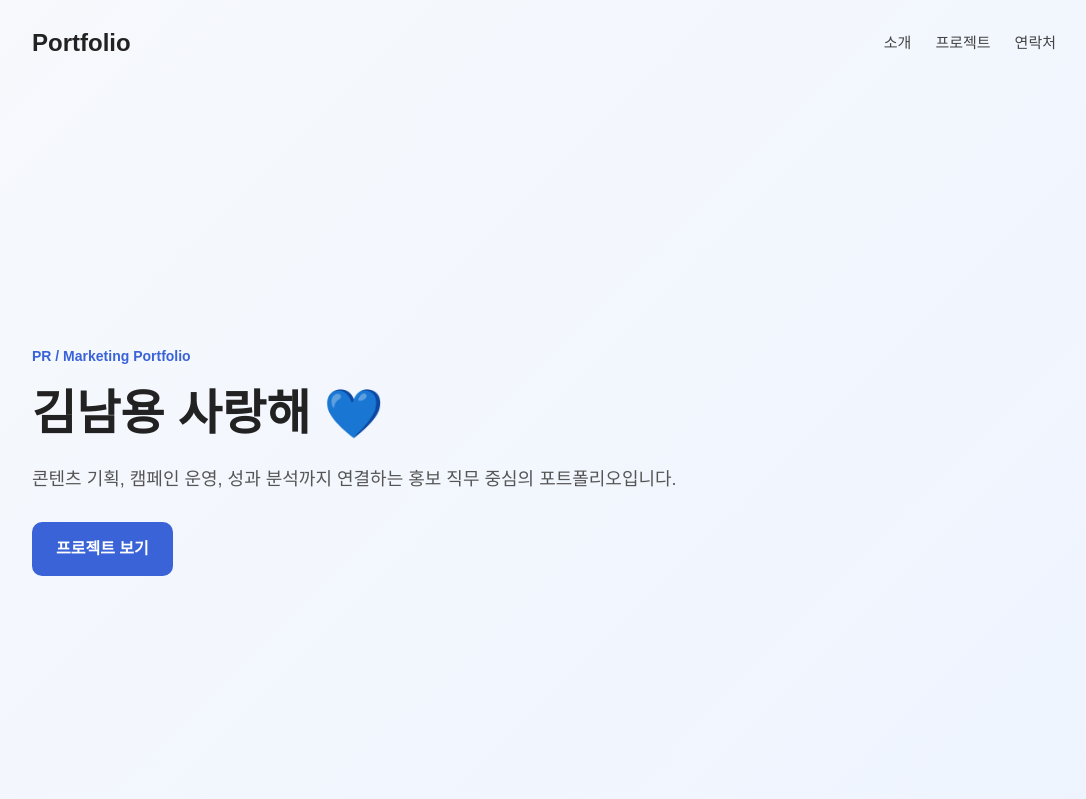
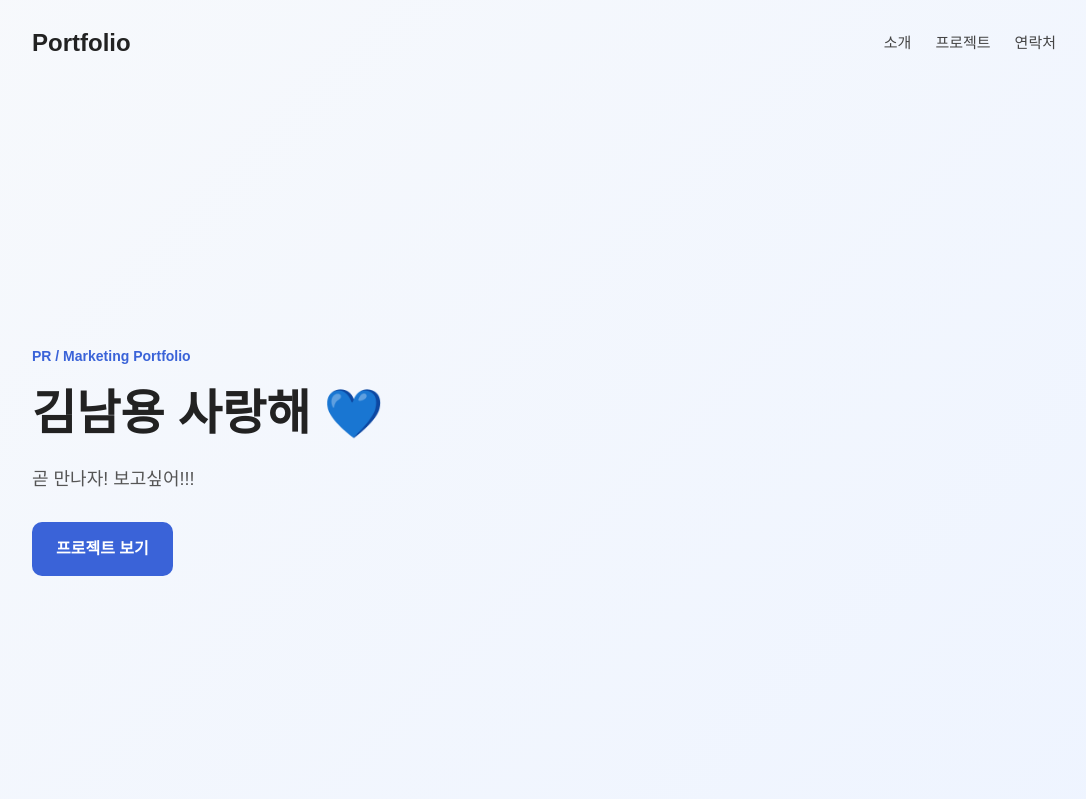
Before and after one commit to hyunji8480-afk/portfolio, a Flask app: page / in a window 1280 px wide. Shown: the top 799 px of the page, without its empty margins (96-1182 px from the left). Run offline with Flask 3, Linux system fonts and the light colour scheme.

Commit message:
Update index.html

```diff
--- a/templates/index.html
+++ b/templates/index.html
@@ -23,8 +23,7 @@
   김남용 사랑해 <span>💙</span>
 </h1>
       <p class="hero-desc">
-        콘텐츠 기획, 캠페인 운영, 성과 분석까지 연결하는
-        홍보 직무 중심의 포트폴리오입니다.
+        곧 만나자! 보고싶어!!!
       </p>
       <a href="#projects" class="btn">프로젝트 보기</a>
     </div>
```
